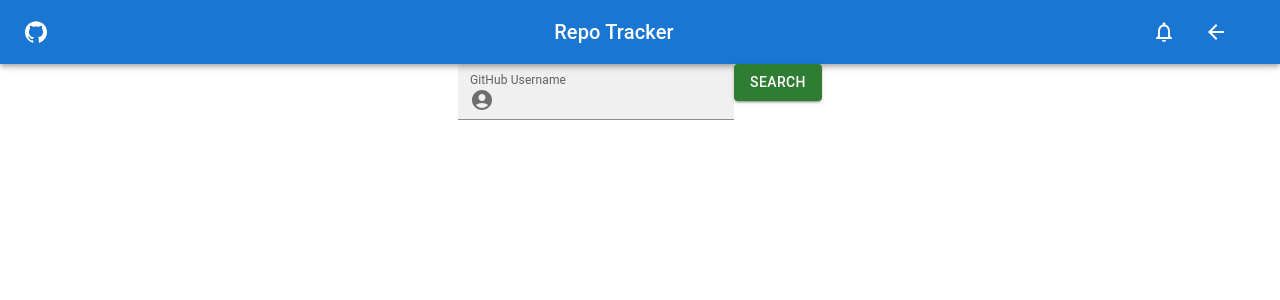
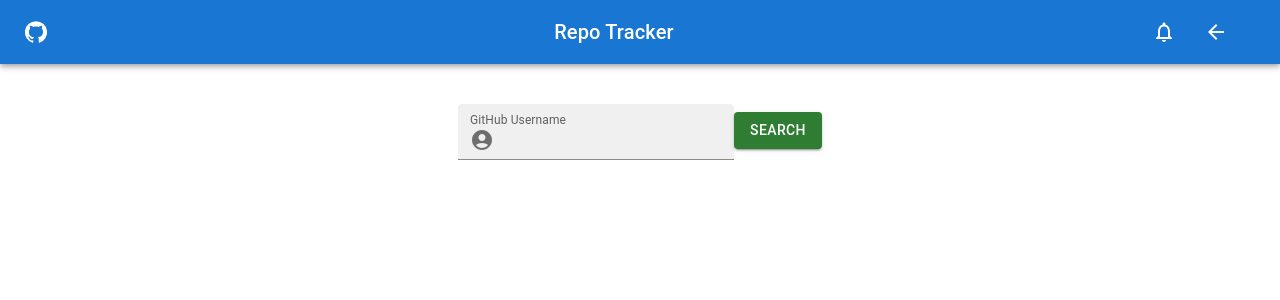
Before and after one commit to mussb00/github-repotracker, a React (Create React App) app: page / in a window 1280 px wide. Shown: the top 300 px of the page. Built offline with nearby package versions, Linux system fonts and the light colour scheme; the HTML template or start-up script is replaced by a standard one.

Commit message:
changed margin of form

```diff
--- a/src/Components/HomePage.js
+++ b/src/Components/HomePage.js
@@ -20,6 +20,9 @@ const HomePage = () => {
             variant="filled"
             label="GitHub Username"
             type="text"
+            sx={{
+              mt: 5
+            }}
             InputProps={{
                 startAdornment: (
                   <InputAdornment position="start">
@@ -27,7 +30,9 @@ const HomePage = () => {
                   </InputAdornment>
                 ),
               }}/>
-            <Button type="submit" variant="contained" color="success">Search</Button>
+            <Button type="submit" variant="contained" color="success" sx={{
+              mt: 6
+            }}>Search</Button>
             </form>
         </div>
     )
```
